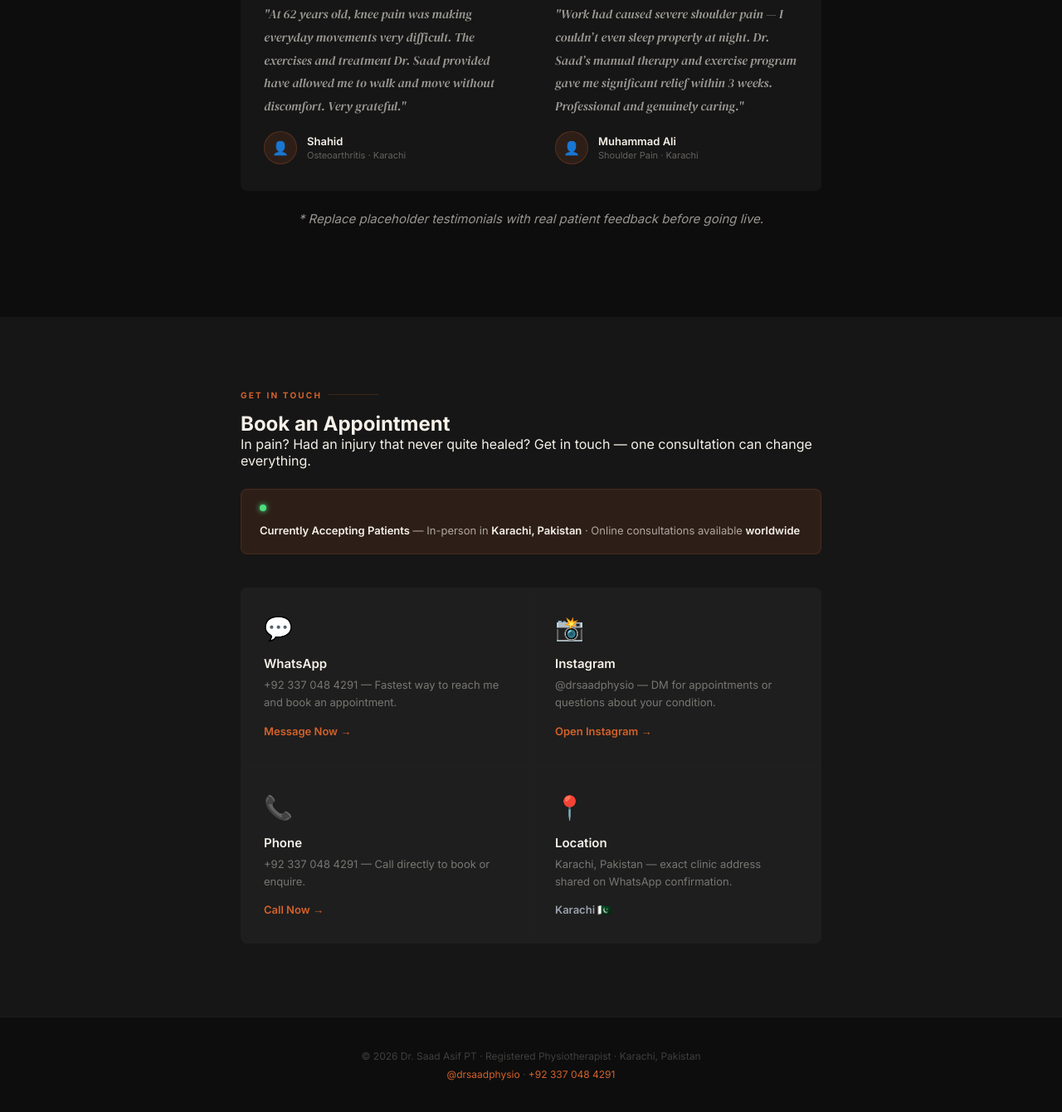
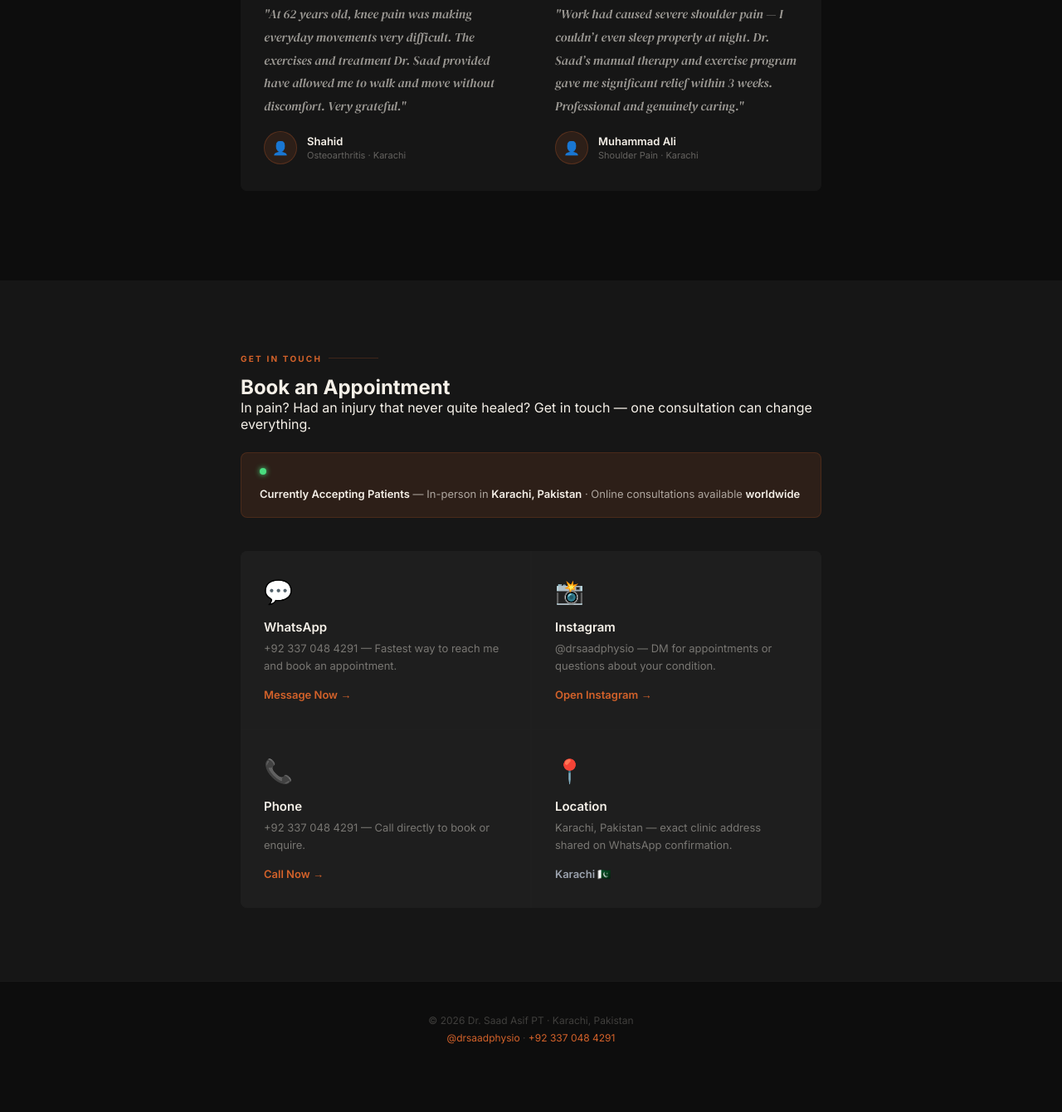
Before and after one commit to drsaadphysio/DrSaadPhysio, a plain HTML site: page index.html in a window 1280 px wide. Shown: the part 4349-5689 px from the top of the page at 83% size. After the commit the page ends 5647 px from the top, so only its background shows below. Drawn offline with Linux system fonts and the light colour scheme.

Commit message:
Update index.html

```diff
--- a/index.html
+++ b/index.html
@@ -895,7 +895,7 @@
 
       </div>
 
-      <p class="testi-note">* Replace placeholder testimonials with real patient feedback before going live.</p>
+      <p class="testi-note"></p>
 
     </div>
   </section>
@@ -956,7 +956,7 @@
   <!-- FOOTER -->
   <footer>
     <p>
-      © 2026 Dr. Saad Asif PT · Registered Physiotherapist · Karachi, Pakistan<br/>
+      © 2026 Dr. Saad Asif PT · Karachi, Pakistan<br/>
       <a href="https://instagram.com/drsaadphysio">@drsaadphysio</a> ·
       <a href="tel:+923370484291">+92 337 048 4291</a>
     </p>
```
